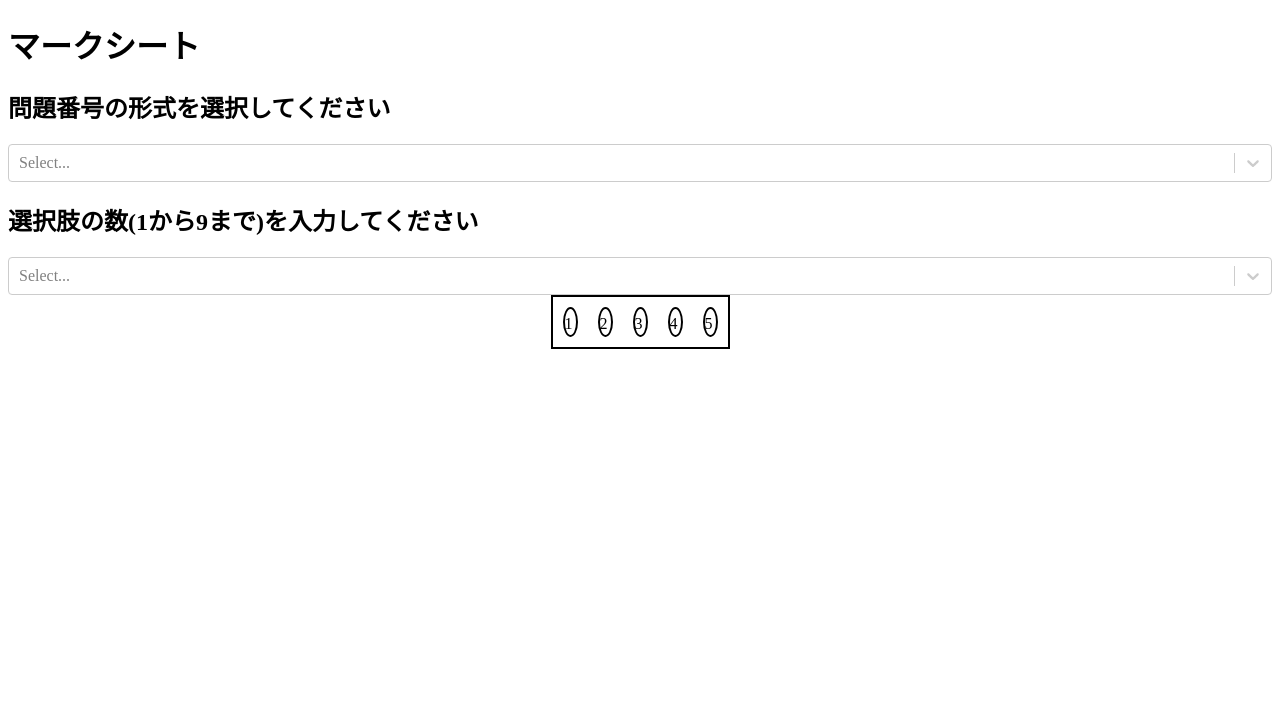
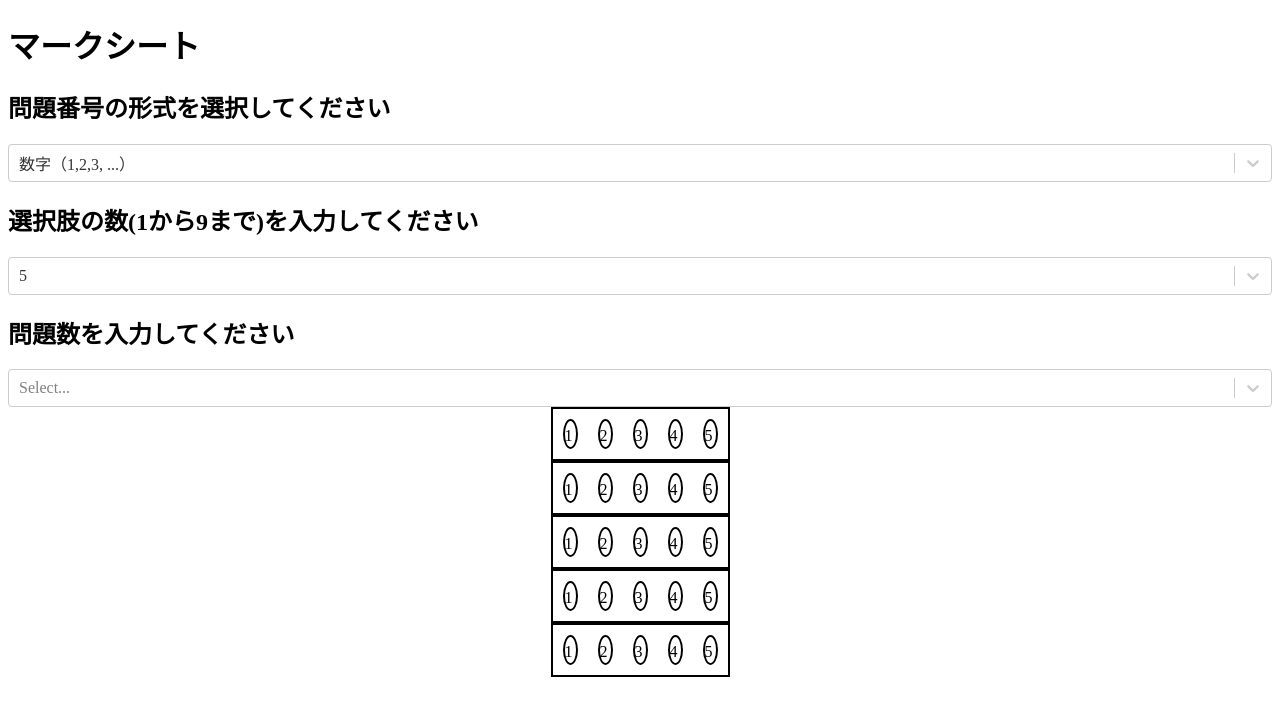
Before and after one commit to ken-hashimoto/marksheet-app, a React (Create React App) app: page / in a window 1280 px wide. Shown: the top 716 px of the page. Built offline with nearby package versions, Linux system fonts and the light colour scheme.

Commit message:
minimumで完成

```diff
--- a/src/components/ChoiceButtons.jsx
+++ b/src/components/ChoiceButtons.jsx
@@ -31,9 +31,11 @@ const ChoiceButton = (props) => {
 };
 
 export const ChoiceButtons = (props) => {
-  const cnt = props.cnt;
-  const range = (start, end) => [...Array(end + 1).keys()].slice(start);
-  const num_list = range(1, cnt);
+  const { cnt, format } = props;
+  const num_list = [1, 2, 3, 4, 5, 6, 7, 8, 9];
+  const alphabet_list = ["A", "B", "C", "D", "E", "F", "G", "H", "I"];
+  const choice_list =
+    format === "number" ? num_list.slice(0, cnt) : alphabet_list.slice(0, cnt);
   const SChoiceButtonsWrapper = styled.div`
     display: flex;
     border: 2px solid;
@@ -42,9 +44,23 @@ export const ChoiceButtons = (props) => {
   `;
   return (
     <SChoiceButtonsWrapper>
-      {num_list.map((index) => (
-        <ChoiceButton index={index}></ChoiceButton>
+      {choice_list.map((val) => (
+        <ChoiceButton index={val}></ChoiceButton>
       ))}
     </SChoiceButtonsWrapper>
   );
 };
+
+export const ChoiceButtonList = (props) => {
+  const { QNum, cnt, format } = props;
+  const generateQNumList = (start, stop) =>
+    Array.from({ length: stop - start + 1 }, (_, i) => start + i);
+  const QNumList = generateQNumList(1, QNum);
+  return (
+    <>
+      {QNumList.map((val) => (
+        <ChoiceButtons cnt={cnt} format={format}></ChoiceButtons>
+      ))}
+    </>
+  );
+};
--- a/src/pages/Home.js
+++ b/src/pages/Home.js
@@ -1,10 +1,9 @@
 // import styled from "styled-components";
 import { useState } from "react";
-import { ChoiceButtons } from "../components/ChoiceButtons";
+import { ChoiceButtonList } from "../components/ChoiceButtons";
 import Select from "react-select";
 // 問題数の選択肢のプルダウンを生成
-const generateChoiceNumOptions = () => {
-  const maxNum = 9;
+const generateNumSelect = (maxNum) => {
   const options = [];
   for (let i = 1; i < maxNum + 1; i++) {
     const tmp = { value: i, key: i, label: String(i) };
@@ -13,33 +12,67 @@ const generateChoiceNumOptions = () => {
   return options;
 };
 
-const SelectChoiceFormat = () => {
+const SelectChoiceFormat = ({ value, handler }) => {
   const options = [
+    { value: "number", label: "数字（1,2,3, ...）" },
     { value: "alphabet", label: "アルファベット（A,B,C, ...）" },
-    { value: "number", label: "数字（1,2,3, ...）" },
   ];
-  return <Select options={options} />;
+  const handleChoiceFormat = (e) => {
+    handler((value) => (value = e.value));
+  };
+  return (
+    <Select
+      options={options}
+      onChange={handleChoiceFormat}
+      defaultValue={options[0]}
+    />
+  );
 };
 const SelectChoiceNum = ({ value, handler }) => {
-  const options = generateChoiceNumOptions();
+  const options = generateNumSelect(9);
   const handleChoiceNum = (e) => {
-    handler(e.value);
+    handler((value) => (value = e.value));
   };
-  return <Select options={options} onChange={handleChoiceNum} />;
+  return (
+    <Select
+      options={options}
+      onChange={handleChoiceNum}
+      defaultValue={options[5 - 1]}
+    />
+  );
+};
+
+const SelectQNum = ({ value, handler }) => {
+  const options = generateNumSelect(200);
+  const handleQNum = (e) => {
+    handler((value) => (value = e.value));
+  };
+  return <Select options={options} onChange={handleQNum} />;
 };
 export const Home = () => {
-  const [ChoiceNum, setChoiceNum] = useState(5);
-
+  const initialQNum = 5;
+  const [ChoiceNum, setChoiceNum] = useState(initialQNum);
+  const [ChoiceFormat, setChoiceFormat] = useState("number");
+  const [QNum, setQNum] = useState(5);
   return (
     <>
       <h2>問題番号の形式を選択してください</h2>
-      <SelectChoiceFormat></SelectChoiceFormat>
+      <SelectChoiceFormat
+        value={ChoiceFormat}
+        handler={setChoiceFormat}
+      ></SelectChoiceFormat>
       <h2>選択肢の数(1から9まで)を入力してください</h2>
       <SelectChoiceNum
         value={ChoiceNum}
         handler={setChoiceNum}
       ></SelectChoiceNum>
-      <ChoiceButtons cnt={ChoiceNum}></ChoiceButtons>
+      <h2>問題数を入力してください</h2>
+      <SelectQNum value={QNum} handler={setQNum}></SelectQNum>
+      <ChoiceButtonList
+        cnt={ChoiceNum}
+        format={ChoiceFormat}
+        QNum={QNum}
+      ></ChoiceButtonList>
     </>
   );
 };
```
